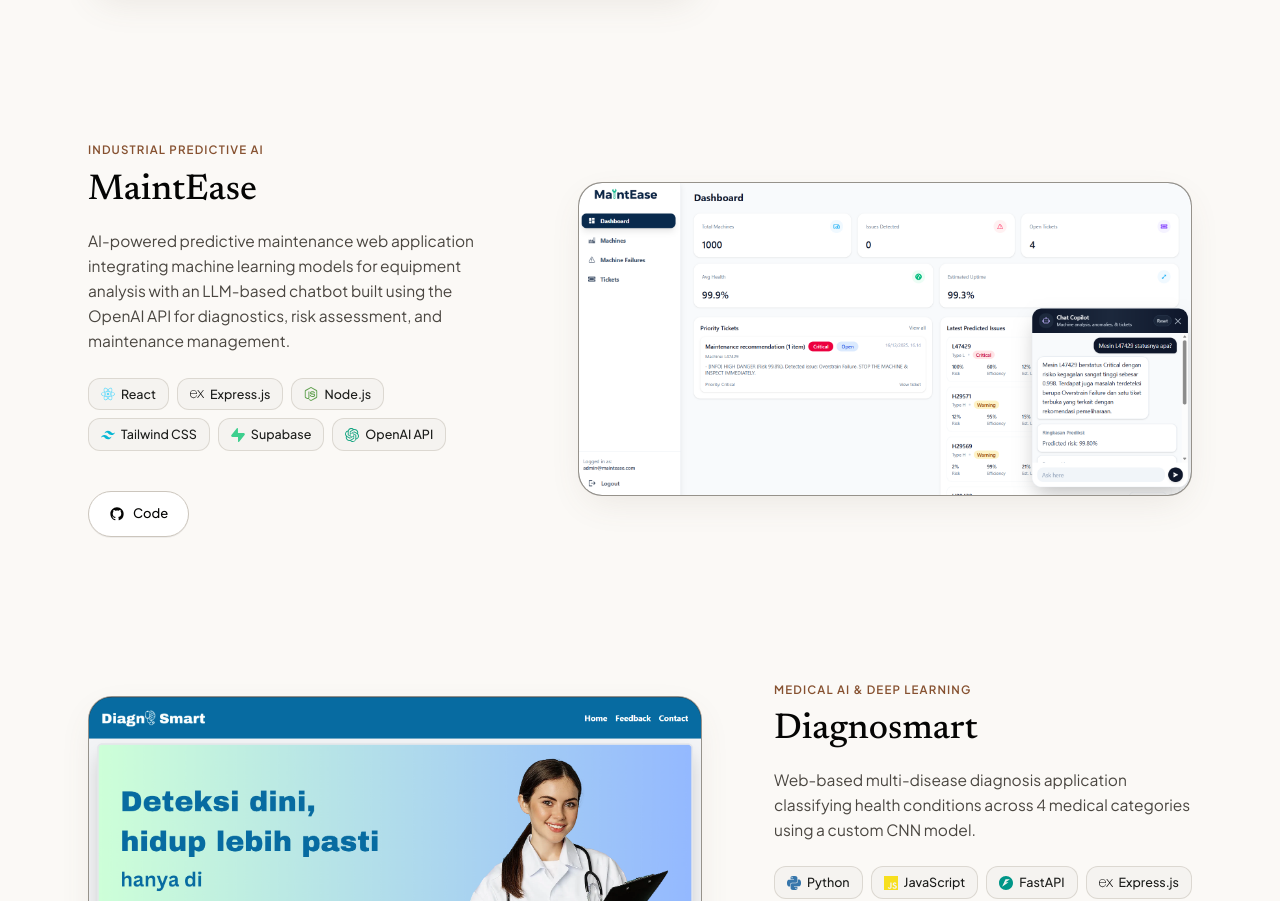
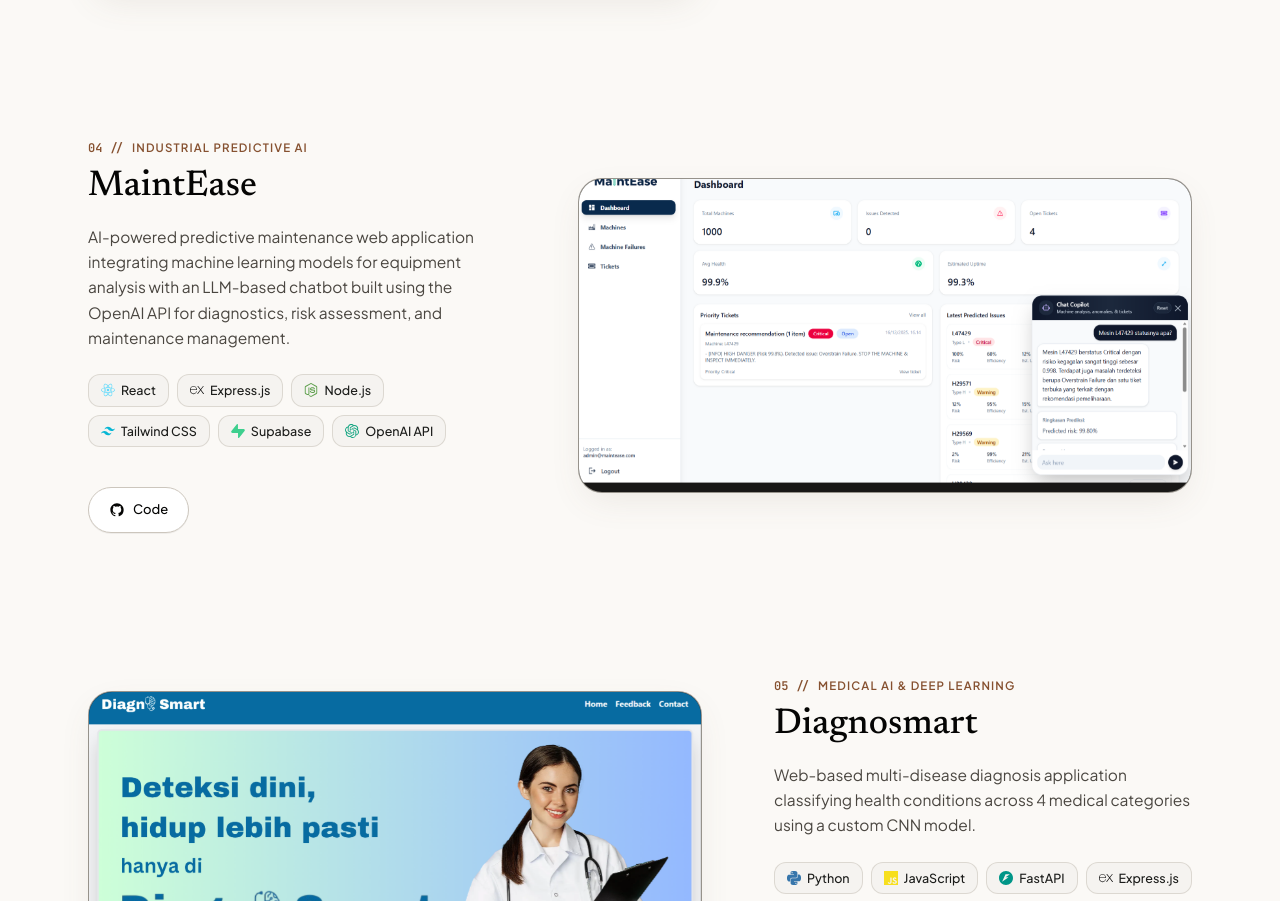
Before and after one commit to aryo04/myporto, a Next.js app: page / in a window 1280 px wide. Shown: the part 5600-6501 px from the top of the page. Built offline with nearby package versions, Linux system fonts and the light colour scheme.

Commit message:
feat: implement interactive project showcase section with GSAP scroll-triggered animations and tilt effects

```diff
--- a/src/components/sections/projects/ProjectItem.tsx
+++ b/src/components/sections/projects/ProjectItem.tsx
@@ -1,6 +1,9 @@
 "use client";
 
-import { motion } from "framer-motion";
+import React, { useRef } from "react";
+import gsap from "gsap";
+import { ScrollTrigger } from "gsap/ScrollTrigger";
+import { useGSAP } from "@gsap/react";
 import { ArrowUpRight, Sparkles } from "lucide-react";
 import { GithubIcon } from "@/components/ui/BrandIcons";
 import TechIcon from "@/components/ui/TechIcon";
@@ -12,17 +15,162 @@
 }
 
 export default function ProjectItem({ project, index }: ProjectItemProps) {
+  const itemRef = useRef<HTMLDivElement>(null);
+  const visualRef = useRef<HTMLDivElement>(null);
+  const infoRef = useRef<HTMLDivElement>(null);
+  const imageInnerRef = useRef<HTMLImageElement>(null);
+
   const isEven = index % 2 === 0;
+  const projectNumber = String(index + 1).padStart(2, "0");
+
+  useGSAP(
+    () => {
+      gsap.registerPlugin(ScrollTrigger);
+
+      const item = itemRef.current;
+      const visual = visualRef.current;
+      const info = infoRef.current;
+      const img = imageInnerRef.current;
+      if (!item || !visual || !info) return;
+
+      // 1. Converging 3D ScrollTrigger Entrance (Kiri & Kanan saling mendekat)
+      const tl = gsap.timeline({
+        scrollTrigger: {
+          trigger: item,
+          start: "top 78%",
+          toggleActions: "play none none none",
+        },
+        defaults: { ease: "power3.out" },
+      });
+
+      // Visual Mockup Card entrance (from its respective side with 3D angle)
+      tl.from(visual, {
+        x: isEven ? -65 : 65,
+        y: 45,
+        rotationY: isEven ? -12 : 12,
+        rotationX: 6,
+        scale: 0.93,
+        opacity: 0,
+        duration: 1.05,
+        clearProps: "transform,opacity",
+      })
+        // Information Column entrance (from the opposite side)
+        .from(
+          info,
+          {
+            x: isEven ? 55 : -55,
+            y: 35,
+            opacity: 0,
+            duration: 0.9,
+            clearProps: "transform,opacity",
+          },
+          "-=0.75"
+        )
+        // Project Title Slide
+        .from(
+          info.querySelector(".project-title"),
+          {
+            y: 22,
+            opacity: 0,
+            duration: 0.65,
+            clearProps: "all",
+          },
+          "-=0.55"
+        )
+        // Tech stack pills cascade
+        .from(
+          info.querySelectorAll(".project-tech-pill"),
+          {
+            scale: 0.88,
+            y: 12,
+            opacity: 0,
+            stagger: 0.04,
+            duration: 0.45,
+            ease: "back.out(1.6)",
+            clearProps: "all",
+          },
+          "-=0.4"
+        )
+        // Action buttons entrance
+        .from(
+          info.querySelectorAll(".project-action-btn"),
+          {
+            scale: 0.92,
+            y: 14,
+            opacity: 0,
+            stagger: 0.08,
+            duration: 0.45,
+            ease: "power2.out",
+            clearProps: "all",
+          },
+          "-=0.3"
+        );
+
+      // 2. Subtle Parallax on Image while scrolling through
+      if (img) {
+        gsap.fromTo(
+          img,
+          { yPercent: -3 },
+          {
+            yPercent: 3,
+            ease: "none",
+            scrollTrigger: {
+              trigger: item,
+              start: "top bottom",
+              end: "bottom top",
+              scrub: 1.2,
+            },
+          }
+        );
+      }
+
+      // 3. Interactive 3D Tilt on Hover of the Visual Container
+      const xTo = gsap.quickTo(visual, "rotationY", {
+        duration: 0.45,
+        ease: "power2.out",
+      });
+      const yTo = gsap.quickTo(visual, "rotationX", {
+        duration: 0.45,
+        ease: "power2.out",
+      });
+
+      const handleMouseMove = (e: MouseEvent) => {
+        const rect = visual.getBoundingClientRect();
+        const mouseX = (e.clientX - rect.left) / rect.width - 0.5;
+        const mouseY = (e.clientY - rect.top) / rect.height - 0.5;
+        xTo(mouseX * 8);
+        yTo(-mouseY * 8);
+      };
+
+      const handleMouseLeave = () => {
+        xTo(0);
+        yTo(0);
+      };
+
+      visual.addEventListener("mousemove", handleMouseMove);
+      visual.addEventListener("mouseleave", handleMouseLeave);
+
+      return () => {
+        visual.removeEventListener("mousemove", handleMouseMove);
+        visual.removeEventListener("mouseleave", handleMouseLeave);
+      };
+    },
+    { scope: itemRef }
+  );
 
   return (
-    <div className="grid grid-cols-1 md:grid-cols-12 gap-8 md:gap-14 lg:gap-18 items-center">
+    <div
+      ref={itemRef}
+      className="grid grid-cols-1 md:grid-cols-12 gap-8 md:gap-14 lg:gap-18 items-center"
+      style={{ perspective: "1400px" }}
+    >
       {/* Image Preview Container (Alternating via md:order) */}
-      <motion.div
-        initial={{ opacity: 0, y: 28 }}
-        whileInView={{ opacity: 1, y: 0 }}
-        viewport={{ once: true, amount: 0.15 }}
-        transition={{ duration: 0.55, ease: [0.22, 1, 0.36, 1] }}
-        className={`md:col-span-7 ${isEven ? "md:order-1" : "md:order-2"}`}
+      <div
+        ref={visualRef}
+        className={`md:col-span-7 will-change-transform transform-gpu ${
+          isEven ? "md:order-1" : "md:order-2"
+        }`}
+        style={{ transformStyle: "preserve-3d" }}
       >
         <div className="group relative rounded-2xl md:rounded-3xl overflow-hidden bg-[#181716] border border-[#ccc6bd]/70 shadow-[0_12px_36px_-8px_rgba(110,89,70,0.12)] hover:shadow-[0_24px_52px_-12px_rgba(134,81,48,0.22)] hover:border-[#865130] transition-all duration-500">
           {/* High Quality Project Visual showing 100% full without cropping */}
@@ -35,18 +183,20 @@
               title={`Open ${project.title}`}
             >
               <img
+                ref={imageInnerRef}
                 src={project.image}
                 alt={project.title}
-                className="w-full h-auto block object-contain group-hover:scale-[1.015] transition-transform duration-500 ease-out"
+                className="w-full h-auto block object-contain group-hover:scale-[1.015] transition-transform duration-500 ease-out will-change-transform"
                 loading="lazy"
               />
             </a>
           ) : (
             <div className="overflow-hidden">
               <img
+                ref={imageInnerRef}
                 src={project.image}
                 alt={project.title}
-                className="w-full h-auto block object-contain group-hover:scale-[1.015] transition-transform duration-500 ease-out"
+                className="w-full h-auto block object-contain group-hover:scale-[1.015] transition-transform duration-500 ease-out will-change-transform"
                 loading="lazy"
               />
             </div>
@@ -60,25 +210,27 @@
             </div>
           )}
         </div>
-      </motion.div>
+      </div>
 
       {/* Information & Details Container (Alternating via md:order) */}
-      <motion.div
-        initial={{ opacity: 0, y: 28 }}
-        whileInView={{ opacity: 1, y: 0 }}
-        viewport={{ once: true, amount: 0.15 }}
-        transition={{ duration: 0.55, ease: [0.22, 1, 0.36, 1], delay: 0.08 }}
-        className={`md:col-span-5 flex flex-col justify-center ${
+      <div
+        ref={infoRef}
+        className={`md:col-span-5 flex flex-col justify-center will-change-transform transform-gpu ${
           isEven ? "md:order-2" : "md:order-1"
         }`}
       >
-        {/* Category */}
-        <span className="font-sans text-[11.5px] uppercase tracking-widest text-[#865130] font-semibold block mb-2.5">
-          {project.category}
-        </span>
+        {/* Index Identifier & Category */}
+        <div className="flex items-center gap-2 mb-2">
+          <span className="font-mono text-[12px] text-[#865130] font-semibold">
+            {projectNumber} //
+          </span>
+          <span className="font-sans text-[11.5px] uppercase tracking-widest text-[#865130] font-semibold">
+            {project.category}
+          </span>
+        </div>
 
         {/* Project Title */}
-        <h3 className="font-display text-[30px] md:text-[36px] text-[#050504] font-medium mb-3.5 leading-tight hover:text-[#865130] transition-colors">
+        <h3 className="project-title font-display text-[30px] md:text-[36px] text-[#050504] font-medium mb-3.5 leading-tight hover:text-[#865130] transition-colors">
           {project.title}
         </h3>
 
@@ -92,7 +244,7 @@
           {project.tags.map((t, tIdx) => (
             <span
               key={tIdx}
-              className="inline-flex items-center gap-1.5 bg-[#f5f3f0] hover:bg-[#efeeeb] px-3 py-1.5 rounded-xl text-[#1b1c1a] font-sans text-[12.5px] font-medium border border-[#ccc6bd]/60 transition-colors cursor-default"
+              className="project-tech-pill inline-flex items-center gap-1.5 bg-[#f5f3f0] hover:bg-[#efeeeb] px-3 py-1.5 rounded-xl text-[#1b1c1a] font-sans text-[12.5px] font-medium border border-[#ccc6bd]/60 transition-colors cursor-default"
             >
               <TechIcon name={t} className="w-3.5 h-3.5 shrink-0" />
               <span>{t}</span>
@@ -107,7 +259,7 @@
               href={project.primaryButton.url}
               target="_blank"
               rel="noopener noreferrer"
-              className="group inline-flex items-center justify-center gap-2 px-6 py-3 rounded-full bg-[#1f1e1d] hover:bg-[#865130] text-[#fbf9f6] text-[13px] font-semibold tracking-wide uppercase transition-all duration-200 shadow-sm"
+              className="project-action-btn group inline-flex items-center justify-center gap-2 px-6 py-3 rounded-full bg-[#1f1e1d] hover:bg-[#865130] text-[#fbf9f6] text-[13px] font-semibold tracking-wide uppercase transition-all duration-200 shadow-sm hover:scale-105 active:scale-95"
             >
               <span>{project.primaryButton.label}</span>
               <ArrowUpRight className="w-4 h-4 group-hover:translate-x-0.5 group-hover:-translate-y-0.5 transition-transform" />
@@ -119,14 +271,14 @@
               href={project.links.github}
               target="_blank"
               rel="noopener noreferrer"
-              className="inline-flex items-center justify-center gap-2 px-5 py-3 rounded-full bg-white hover:bg-[#f5f3f0] text-[#050504] hover:text-[#865130] text-[13px] font-medium border border-[#ccc6bd] hover:border-[#865130] transition-all duration-200 shadow-2xs"
+              className="project-action-btn inline-flex items-center justify-center gap-2 px-5 py-3 rounded-full bg-white hover:bg-[#f5f3f0] text-[#050504] hover:text-[#865130] text-[13px] font-medium border border-[#ccc6bd] hover:border-[#865130] transition-all duration-200 shadow-2xs hover:scale-105 active:scale-95"
             >
               <GithubIcon className="w-4 h-4" />
               <span>Code</span>
             </a>
           )}
         </div>
-      </motion.div>
+      </div>
     </div>
   );
 }
--- a/src/components/sections/projects/Projects.tsx
+++ b/src/components/sections/projects/Projects.tsx
@@ -1,21 +1,45 @@
 "use client";
 
-import { motion } from "framer-motion";
+import { useRef } from "react";
+import gsap from "gsap";
+import { ScrollTrigger } from "gsap/ScrollTrigger";
+import { useGSAP } from "@gsap/react";
 import { projects } from "@/data/portfolioData";
 import ProjectItem from "./ProjectItem";
 
 export default function Projects() {
+  const sectionRef = useRef<HTMLElement>(null);
+  const headerRef = useRef<HTMLDivElement>(null);
+
+  useGSAP(
+    () => {
+      gsap.registerPlugin(ScrollTrigger);
+
+      gsap.from(headerRef.current, {
+        scrollTrigger: {
+          trigger: headerRef.current,
+          start: "top 85%",
+          toggleActions: "play none none none",
+        },
+        y: 35,
+        opacity: 0,
+        duration: 0.8,
+        ease: "power2.out",
+        clearProps: "all",
+      });
+    },
+    { scope: sectionRef }
+  );
+
   return (
     <section
-      className="py-20 md:py-32 max-w-[1200px] mx-auto px-5 md:px-12"
+      ref={sectionRef}
+      className="py-20 md:py-32 max-w-[1200px] mx-auto px-5 md:px-12 overflow-hidden"
       id="projects"
     >
       {/* Section Header */}
-      <motion.div
-        initial={{ opacity: 0, y: 30 }}
-        whileInView={{ opacity: 1, y: 0 }}
-        viewport={{ once: true, amount: 0.2 }}
-        transition={{ duration: 0.75, ease: [0.22, 1, 0.36, 1] }}
+      <div
+        ref={headerRef}
         className="flex flex-col md:flex-row md:items-end justify-between mb-16 md:mb-24"
       >
         <div>
@@ -34,9 +58,9 @@
             {projects.length} Projects / 2025–2026
           </span>
         </div>
-      </motion.div>
+      </div>
 
-      {/* 1-by-1 Alternating (Kiri Kanan Kiri Kanan) Project List */}
+      {/* 1-by-1 Alternating (Kiri Kanan) Project List with GSAP 3D ScrollTrigger */}
       <div className="space-y-24 md:space-y-36">
         {projects.map((proj, idx) => (
           <ProjectItem key={proj.id} project={proj} index={idx} />
```
